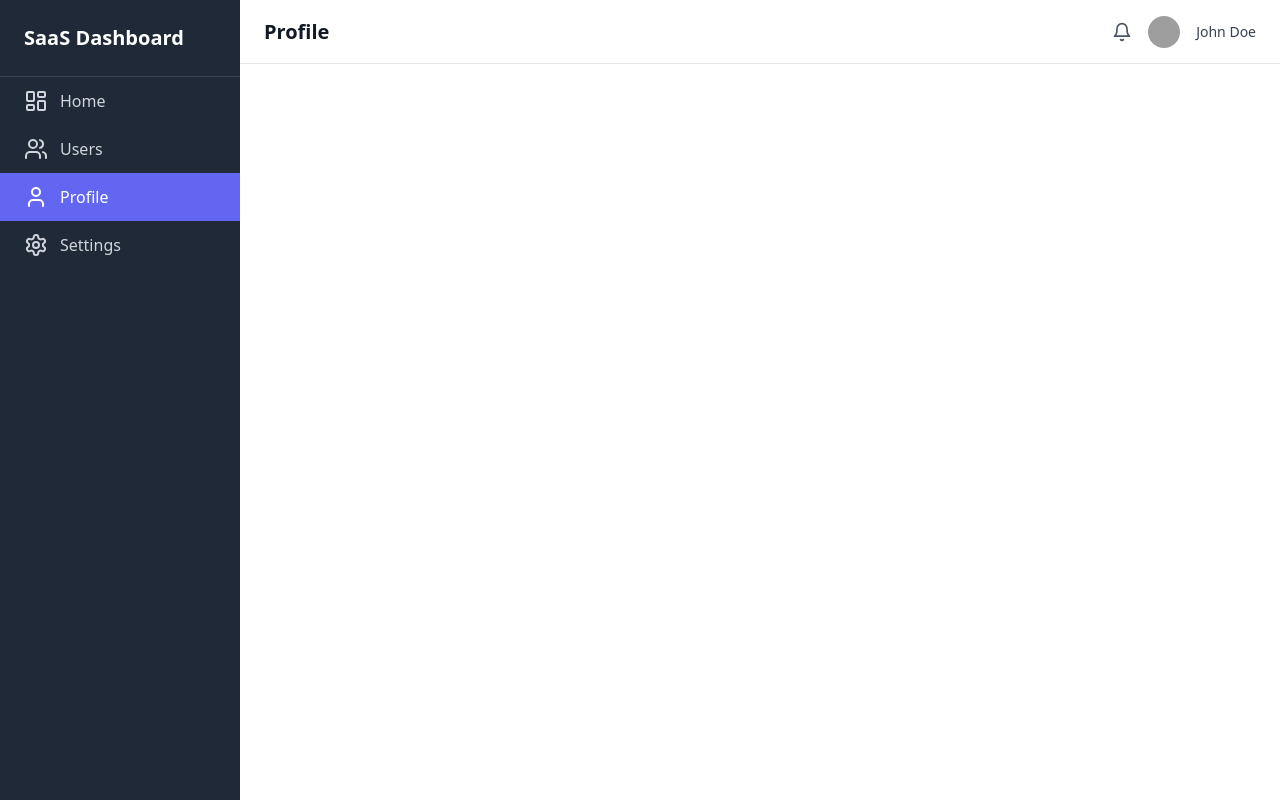
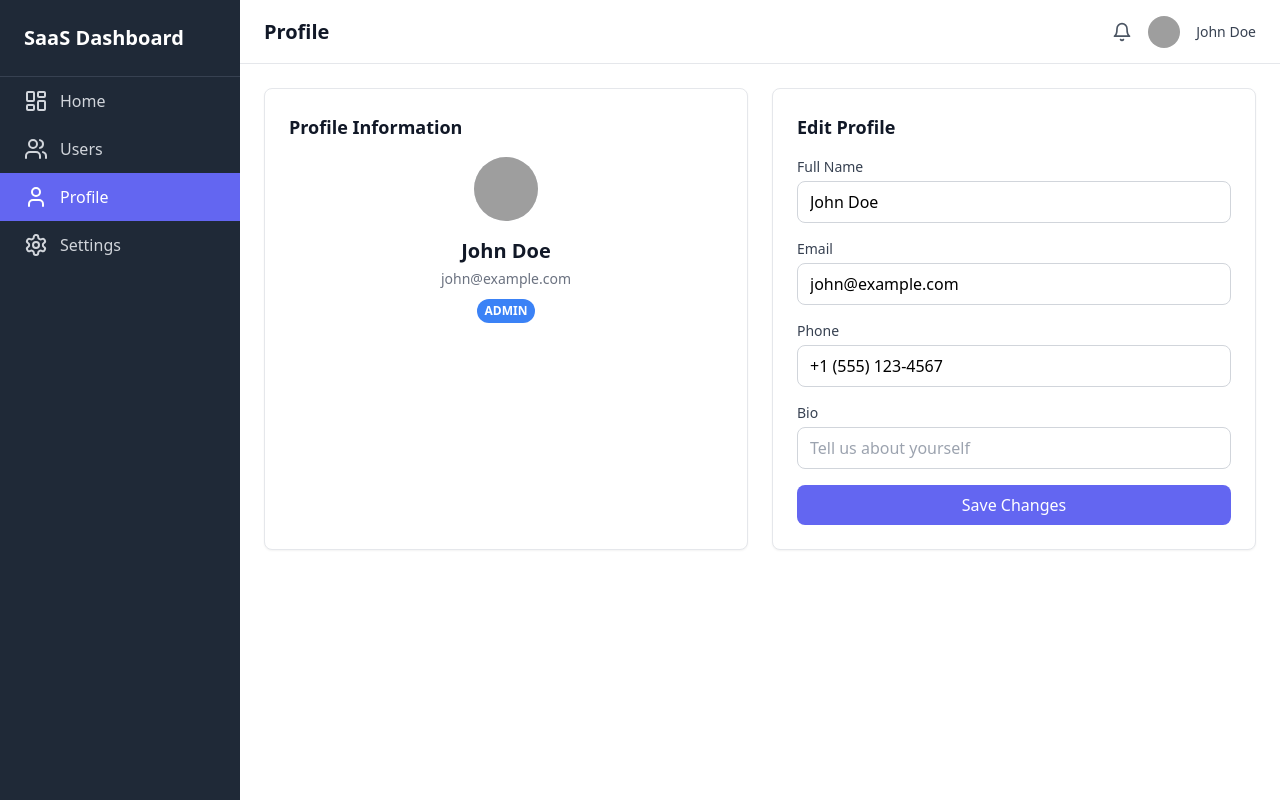
Before and after one commit to buskari/quantum-dashboard, a React (Vite) app: page /profile in a window 1280 px wide. Built offline with nearby package versions, Linux system fonts and the light colour scheme; grey boxes are pictures that could not be loaded.

Commit message:
Add UserProfilePage component and update routing in App
- Introduced a new UserProfilePage component for displaying and editing user profile information.
- Updated App routing to include the new UserProfilePage at the "/profile" path, enhancing user navigation.

```diff
--- a/src/App.tsx
+++ b/src/App.tsx
@@ -4,6 +4,7 @@ import Header from './components/layout/Header'
 import TestPage from './pages/TestPage'
 import DashboardPage from './pages/DashboardPage'
 import UserListPage from './pages/UserListPage'
+import UserProfilePage from './pages/UserProfilePage'
 import { LayoutDashboard, Users, User, Settings } from 'lucide-react'
 
 function AppContent() {
@@ -39,6 +40,7 @@ function AppContent() {
           <Route path="/" element={<DashboardPage />} />
           <Route path="/test" element={<TestPage />} />
           <Route path="/users" element={<UserListPage />} />
+          <Route path="/profile" element={<UserProfilePage />} />
         </Routes>
       </main>
     </div>
--- /dev/null
+++ b/src/pages/UserProfilePage.tsx
@@ -0,0 +1,60 @@
+import Card from '../components/ui/Card'
+import Avatar from '../components/ui/Avatar'
+import Badge from '../components/ui/Badge'
+import Input from '../components/ui/Input'
+import Button from '../components/ui/Button'
+
+export default function UserProfilePage() {
+  return (
+    <div className="p-6">
+      <div className="grid grid-cols-2 gap-6">
+        <Card title="Profile Information">
+          <div className="flex flex-col items-center text-center">
+            <Avatar
+              src="https://i.pravatar.cc/150?img=1"
+              alt="John Doe"
+              size="xl"
+            />
+            <h2 className="text-xl font-semibold text-gray-900 mt-4">John Doe</h2>
+            <p className="text-sm text-gray-500 mt-1">john@example.com</p>
+            <div className="mt-2">
+              <Badge variant="info">Admin</Badge>
+            </div>
+          </div>
+        </Card>
+
+        <Card title="Edit Profile">
+          <div className="space-y-4">
+            <Input
+              label="Full Name"
+              type="text"
+              defaultValue="John Doe"
+            />
+
+            <Input
+              label="Email"
+              type="email"
+              defaultValue="john@example.com"
+            />
+
+            <Input
+              label="Phone"
+              type="tel"
+              defaultValue="+1 (555) 123-4567"
+            />
+
+            <Input
+              label="Bio"
+              type="text"
+              placeholder="Tell us about yourself"
+            />
+
+            <Button variant="primary" className="w-full">
+              Save Changes
+            </Button>
+          </div>
+        </Card>
+      </div>
+    </div>
+  )
+}
```
